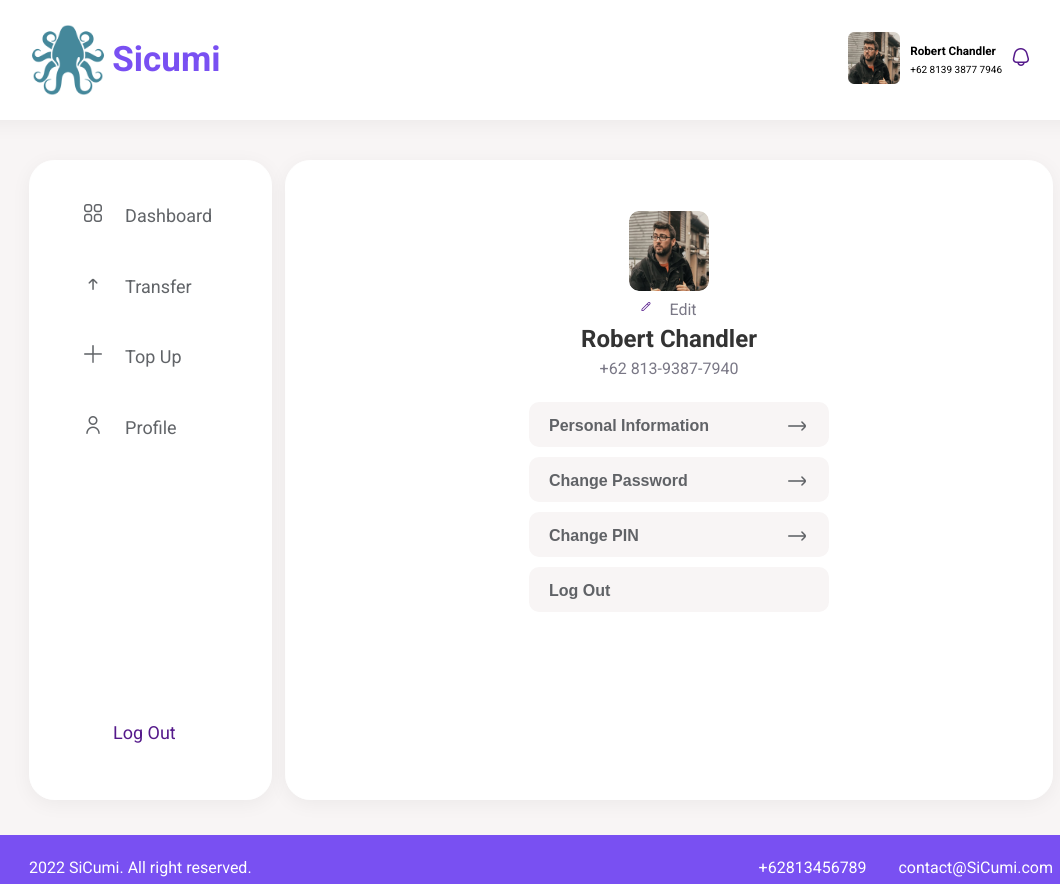
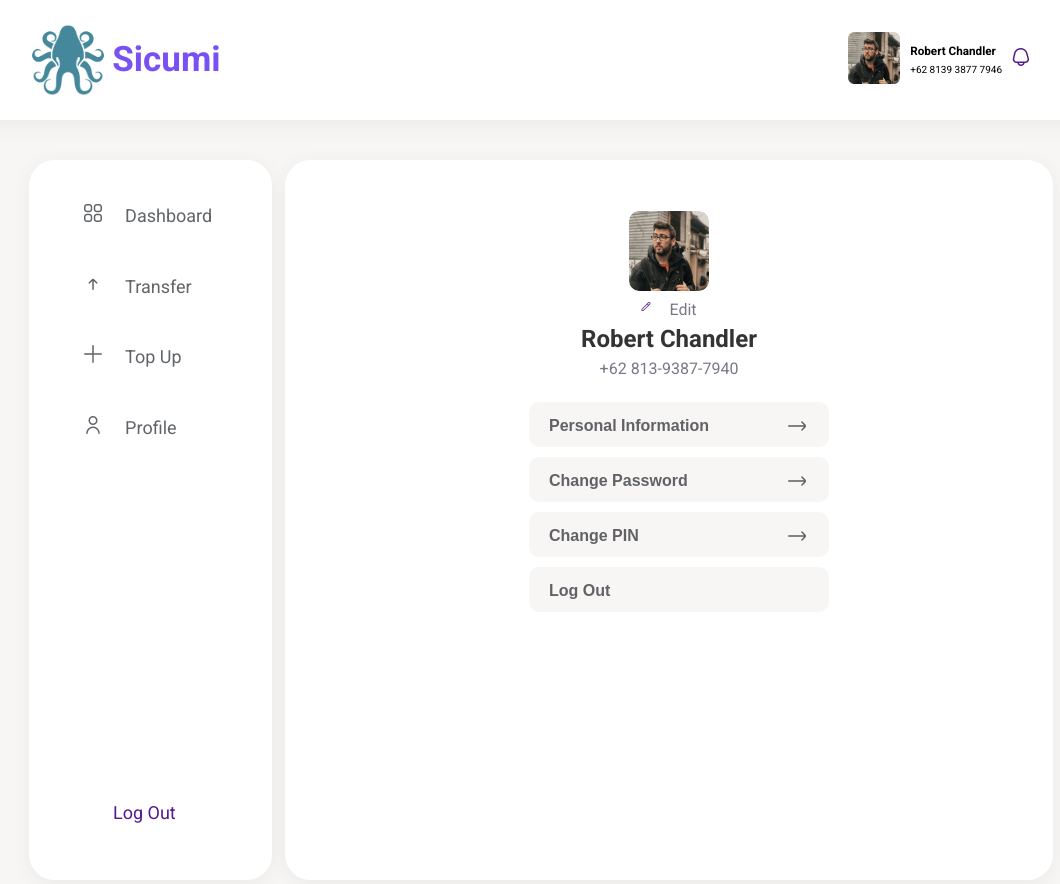
Before and after one commit to bca-batch-5/Sicumi, a plain HTML site: page Pages/profile.html in a window 1280 px wide. Shown: the top 884 px of the page, without its empty margins (99-1159 px from the left). Drawn offline with nearby package versions, Linux system fonts and the light colour scheme; some icons are missing.

Commit message:
change aside&section height

```diff
--- a/Styles/profile.css
+++ b/Styles/profile.css
@@ -53,7 +53,7 @@ footer {
 aside {
   position: relative;
   width: 19%;
-  min-height: 80vh;
+  min-height: 90vh;
   margin-left: 10%;
   background-color: white;
   box-shadow: 0px 4px 20px rgba(0, 0, 0, 0.05);
@@ -167,7 +167,7 @@ i {
 
 section {
   width: 60%;
-  height: 80vh;
+  height: 90vh;
   margin-right: 10%;
   background-color: white;
   box-shadow: 0px 4px 20px rgba(0, 0, 0, 0.05);
```
